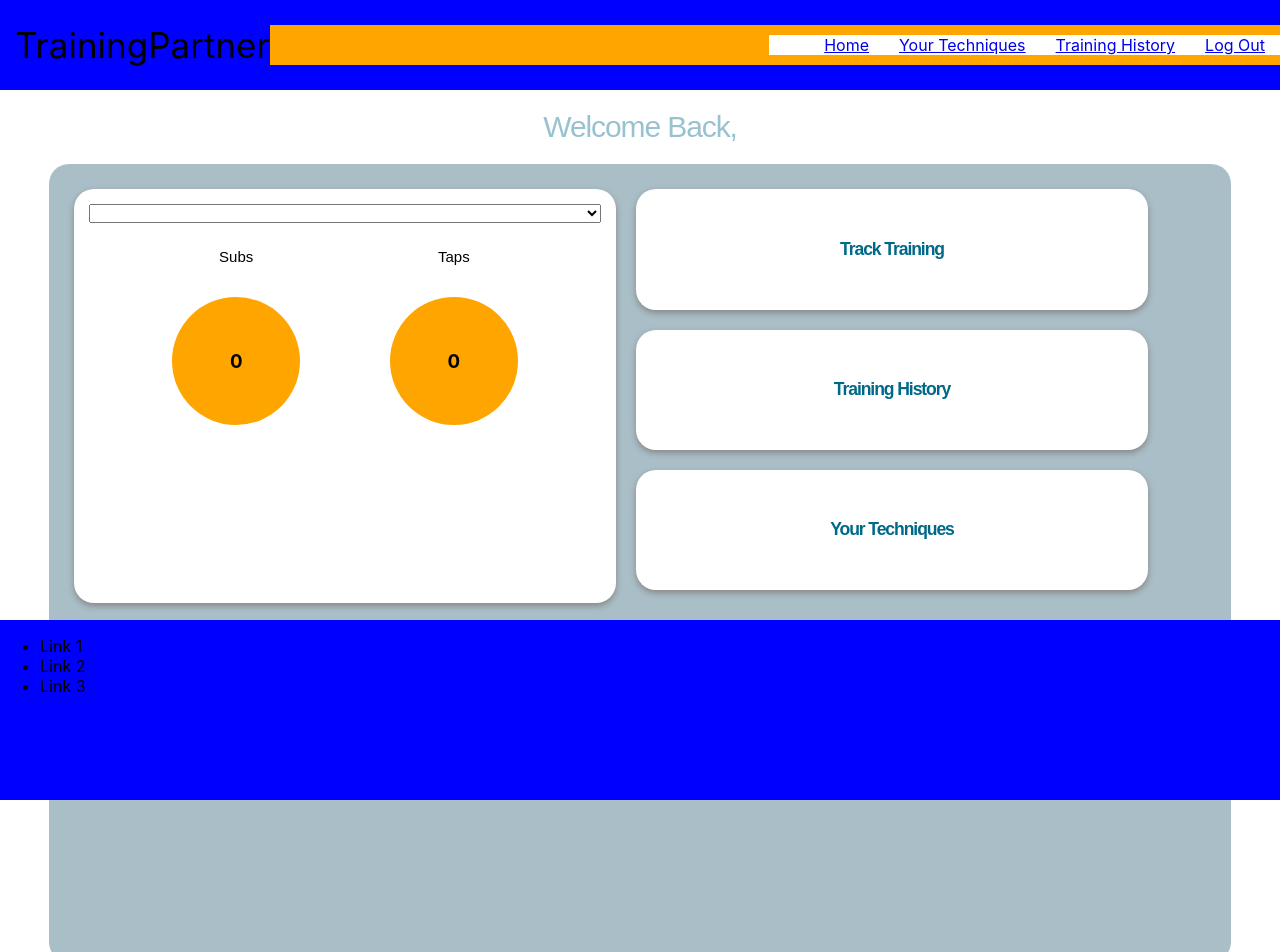
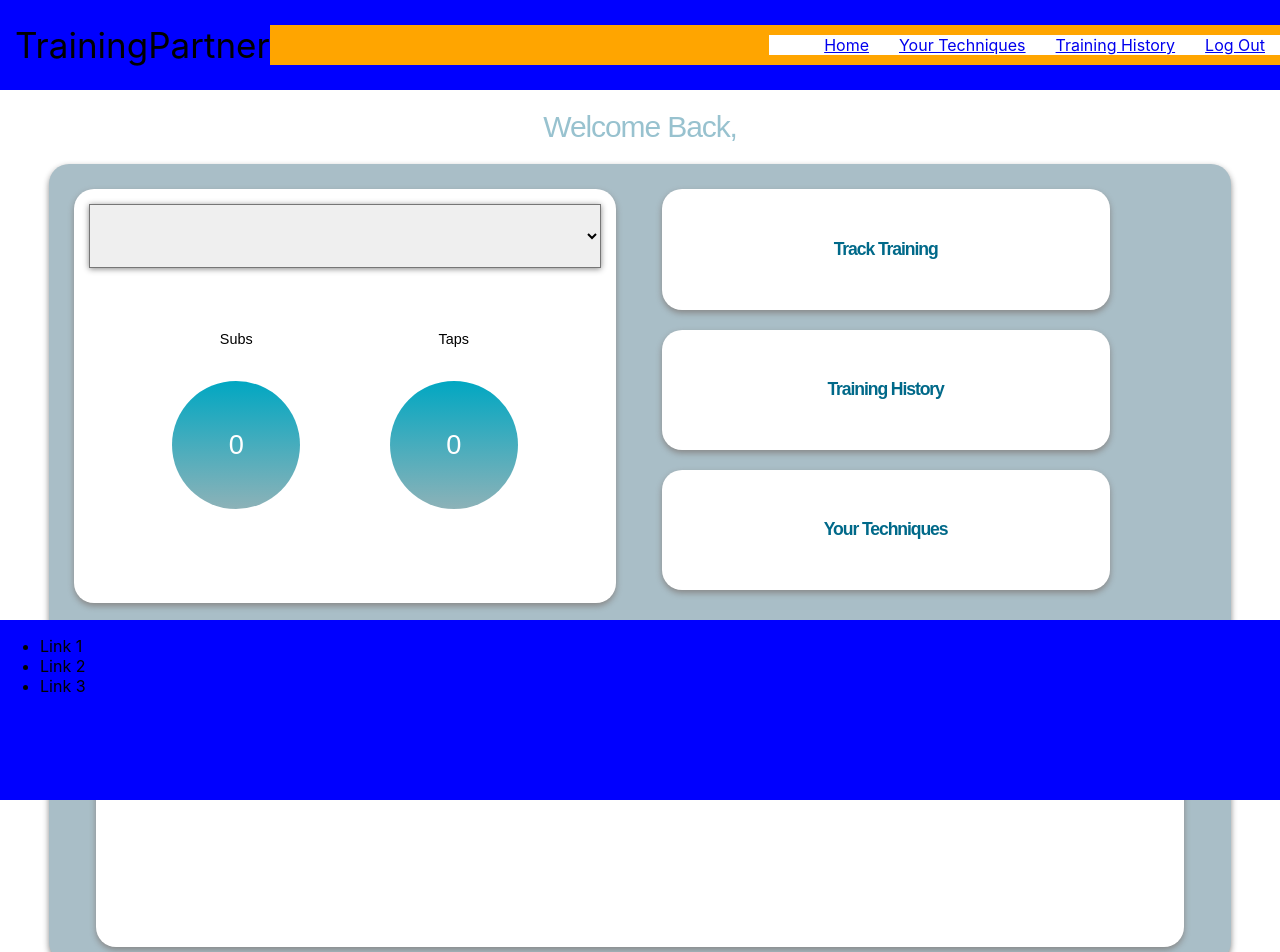
Before and after one commit to mercuryfillings/training-partner, a React (Create React App) app in the folder client/: page /home in a window 1280 px wide. Shown: the top 952 px of the page. Built offline with nearby package versions, Linux system fonts and the light colour scheme; no server answers.

Commit message:
Almost done with home styling

```diff
--- a/client/src/Components/Home/Home.jsx
+++ b/client/src/Components/Home/Home.jsx
@@ -26,7 +26,7 @@ export default function Home(props) {
       <h1 className="welcome">Welcome Back, {name}</h1>
       <div className="home-container">
         <div className="data-container">
-          <select>
+          <select className="select-menu">
             <option></option>
             <option></option>
             <option></option>
@@ -36,7 +36,7 @@ export default function Home(props) {
           <div className="data">
             <h2 className="item-a">Subs</h2>
             <div className="circle">
-              <h3>{totals.subs}</h3>
+              <h3 className="item-c">{totals.subs}</h3>
             </div>
             <h2 className="item-b">Taps</h2>
             <div className="circle">
@@ -49,6 +49,9 @@ export default function Home(props) {
           <button className="button">Training History</button>
           <button className="button">Your Techniques</button>
         </div>
+        <div className="tech-container">
+
+        </div>
       </div>
     </div>
   )
--- a/client/src/Components/Home/Home.scss
+++ b/client/src/Components/Home/Home.scss
@@ -1,6 +1,18 @@
+.home-container {
+  display: flex;
+  width: 90vw;
+  height: 60vw;
+  background-color: rgb(169, 190, 199);
+  border-radius: 20px;
+  padding: 15px;
+  align-self: center;
+  box-shadow: 0 3px 6px #888888;
+  flex-wrap: wrap;
+}
+
 .button {
   height: 9.4vw;
-  width: 40vw;
+  width: 35vw;
   border-radius: 20px;
   border: none;
   background-color: #ffffff;
@@ -14,6 +26,11 @@
   letter-spacing: -1.1px;
 }
 
+.select-menu {
+  height: 5vw;
+  box-shadow: 0 1px 6px #888888;
+}
+
 .home {
   display: flex;
   flex-direction: column;
@@ -22,12 +39,25 @@
 .button-container {
   display: flex;
   flex-direction: column;
+  height: 40vw;
+  align-items: center;
+  margin: 0 0 0 2vw;
+}
+
+.tech-container {
+  width: 85vw;
+  height: 20vw;
+  background-color: white;
+  border-radius: 20px;
+  justify-self: center;
+  margin: 0 auto;
+  box-shadow: 0 3px 6px #888888;
 }
 
 .circle {
   width: 10vw;
   height: 10vw;
-  background-color: orange;
+  background-image: linear-gradient(to bottom, rgba(1, 167, 194, 1), rgba(1, 84, 97, .45));
   border-radius: 50%;
   display: flex;
   justify-content: center;
@@ -49,7 +79,7 @@
 .data {
   display: grid;
   align-self: center;
-  margin: 1vw;
+  margin: 4vw 1vw;
   row-gap: 10px;
   column-gap: 7vw;
   grid-template-columns: 10vw 10vw;
@@ -58,10 +88,18 @@
 }
 
 .item-a, .item-b {
-  font-size: 15px;
+  font-size: .9em;
   font-weight: 400;
   font-family: arial;
   justify-self: center;
+}
+
+.item-c, .item-d {
+  color: white;
+  font-family: arial;
+  font-weight: 400;
+  font-size: 1.7em;
+  margin: 0;
 }
 
 .welcome {
@@ -73,13 +111,3 @@
   padding: 0;
   letter-spacing: -1.1px;
 }
-
-.home-container {
-  display: flex;
-  width: 90vw;
-  height: 60vw;
-  background-color: rgb(169, 190, 199);
-  border-radius: 20px;
-  padding: 15px;
-  align-self: center;
-}
```
